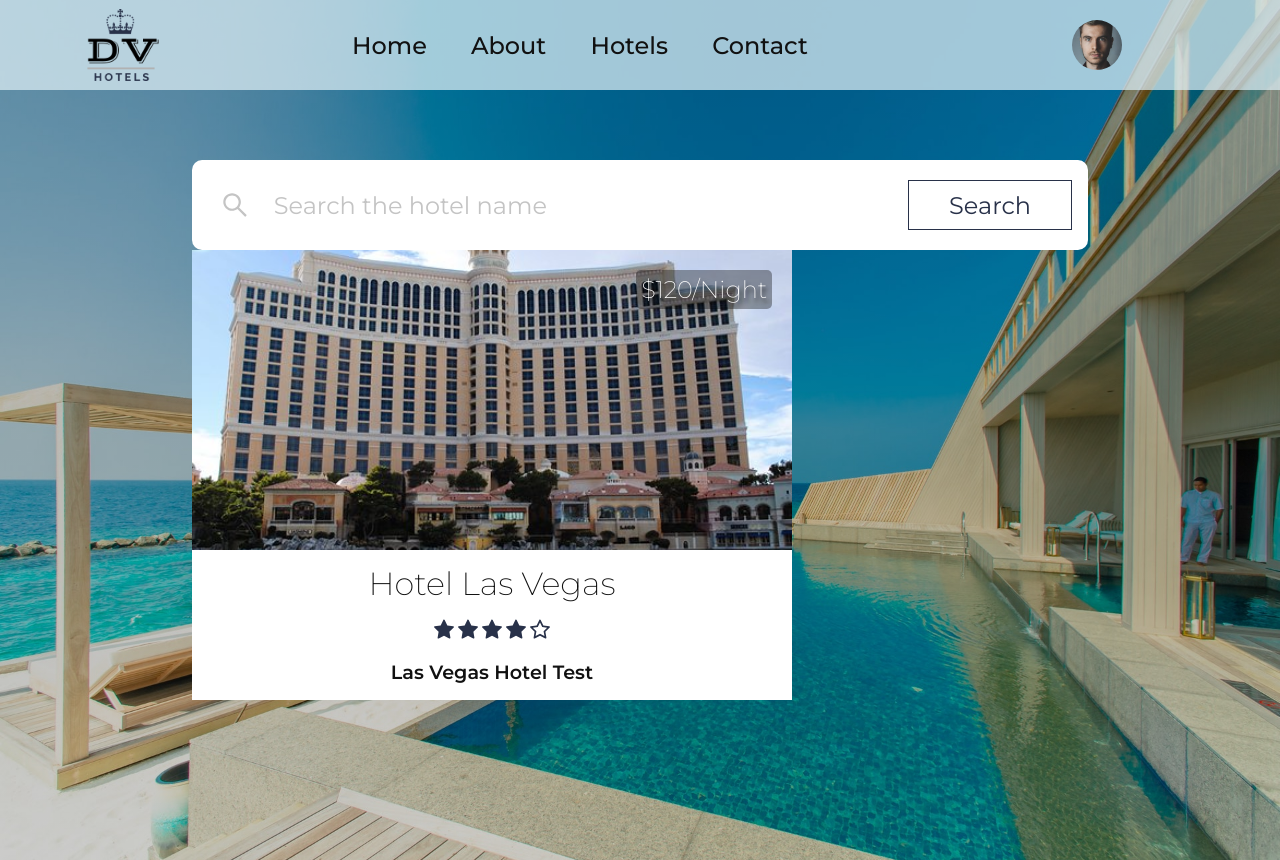
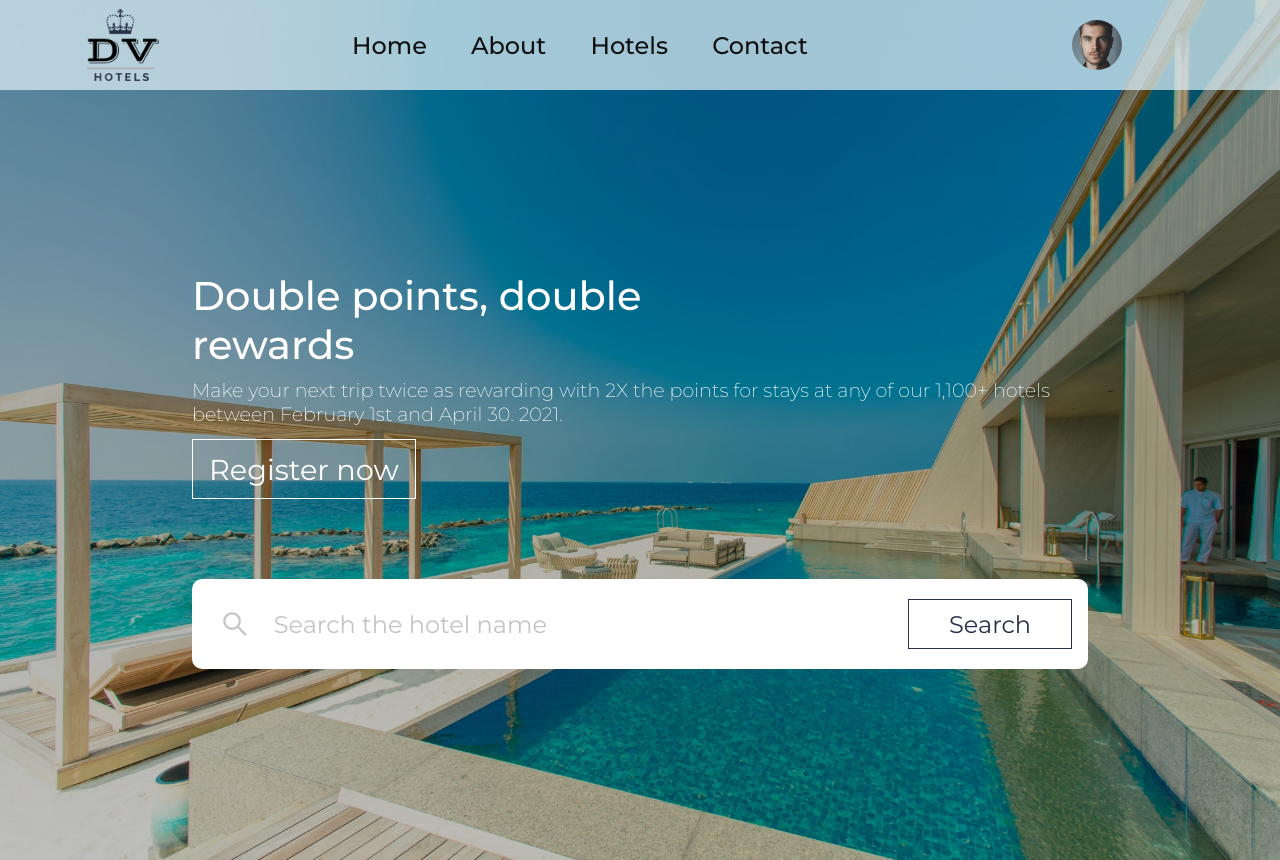
Before and after one commit to vujic02/DV-Hotels, a React (Create React App) app: page / in a window 1280 px wide. Built offline with nearby package versions, Linux system fonts and the light colour scheme.

Commit message:
created landing page

```diff
--- /dev/null
+++ b/src/components/Main/Text.js
@@ -0,0 +1,16 @@
+import React from 'react'
+import { Container, TextP, TextH1, Button } from '../../styles/global-styles'
+
+const Text = ({containerMargin}) => {
+    return (
+        <Container>
+        <Container m={containerMargin} w="50%" wM1="100%" flexDir="column" justify="space-around" align="flex-start">
+            <TextH1 m="1% 0 .5% 0" fontS="2.5rem" fontW="500" col="var(--white)">Double points, double <br/> rewards</TextH1>
+            <TextP m=".5% 0" fontS="1.2rem" fontW="200" col="var(--white)">Make your next trip twice as rewarding with 2X the points for stays at any of our 1,100+ hotels between February 1st and April 30. 2021.</TextP>
+            <Button m="1% 0" fontS="1.8rem" fontW="400" bor="1px solid var(--white)" bg="transparent" col="var(--white)" p=".7rem 1rem" bgH="var(--white)" borH="1px solid var(--aeganBlue)" colH="var(--aeganBlue)">Register now</Button>
+        </Container>
+        </Container>
+    )
+}
+
+export default Text
--- a/src/pages/Home.js
+++ b/src/pages/Home.js
@@ -2,6 +2,7 @@ import React from "react";
 import Navbar from "../components/Navbar/Navbar";
 import Sidebar from "../components/Sidebar/Sidebar";
 import SearchBar from "../components/Main/SearchBar";
+import Text from "../components/Main/Text"
 
 import { LandingOverlay } from "../styles/home-styles";
 
@@ -22,7 +23,7 @@ const Home = ({ toggle, isOpen }) => {
         h="860px"
       >
         <Overlay
-          bg="linear-gradient(0deg, rgba(0,0,0,0.2) 0%, rgba(0,0,0,0.3) 90%)"
+          bg="linear-gradient(0deg, rgba(0,0,0,0.25) 0%, rgba(0,0,0,0.35) 90%)"
           flexDir="column"
           justify="center"
           w="100%"
@@ -30,8 +31,8 @@ const Home = ({ toggle, isOpen }) => {
           p="0 15%"
           pM="0 10%"
         >
+          <Text containerMargin="8% 0" />
           <SearchBar />
-          <Card />
         </Overlay>
       </LandingOverlay>
     </div>
--- a/src/styles/card-styles.js
+++ b/src/styles/card-styles.js
@@ -43,7 +43,7 @@ export const CardDiv = styled.div`
   width: 600px;
   height: 450px;
 
-  background-color: var(--white);
+  background-color: transparent;
   display: flex;
   flex-direction: column;
   align-items: center;
--- a/src/styles/global-styles.js
+++ b/src/styles/global-styles.js
@@ -9,6 +9,10 @@ export const Container = styled.div`
     height: ${({h}) => h};
     margin: ${({m}) => m};
     padding: ${({p}) => p};
+
+    @media screen and (max-width: 1366px) {
+        width: ${({wM1}) => wM1};
+    }
 `;
 
 export const Grid = styled.div`
@@ -30,6 +34,19 @@ export const TextP = styled.p`
     font-size: ${({fontS}) => fontS};
     font-weight: ${({fontW}) => fontW};
     color: ${({col}) => col};
+    margin: ${({m}) => m};
+
+    @media screen and (max-width: 768px) {
+        font-size: ${({fontSM}) => fontSM};
+        font-weight: ${({fontWM}) => fontWM};
+    }
+`
+
+export const TextH1 = styled.h1`
+    font-size: ${({fontS}) => fontS};
+    font-weight: ${({fontW}) => fontW};
+    color: ${({col}) => col};
+    margin: ${({m}) => m};
 
     @media screen and (max-width: 768px) {
         font-size: ${({fontSM}) => fontSM};
```
